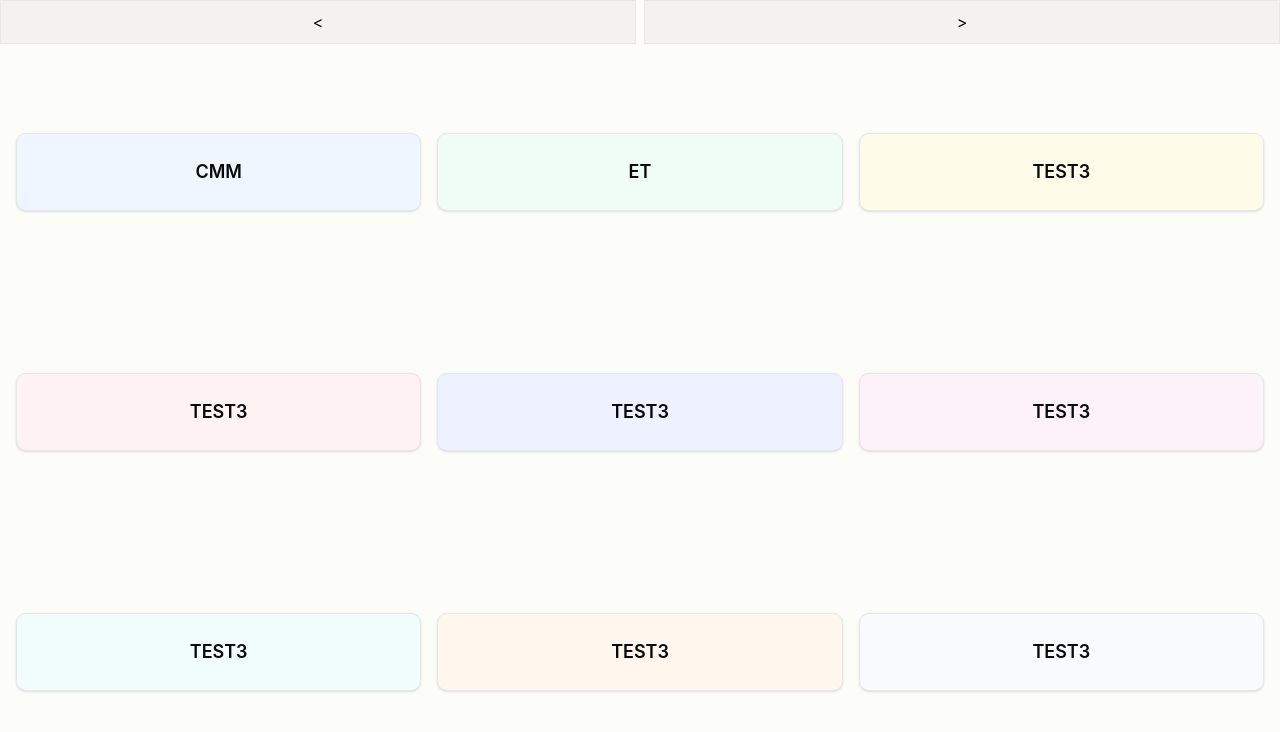
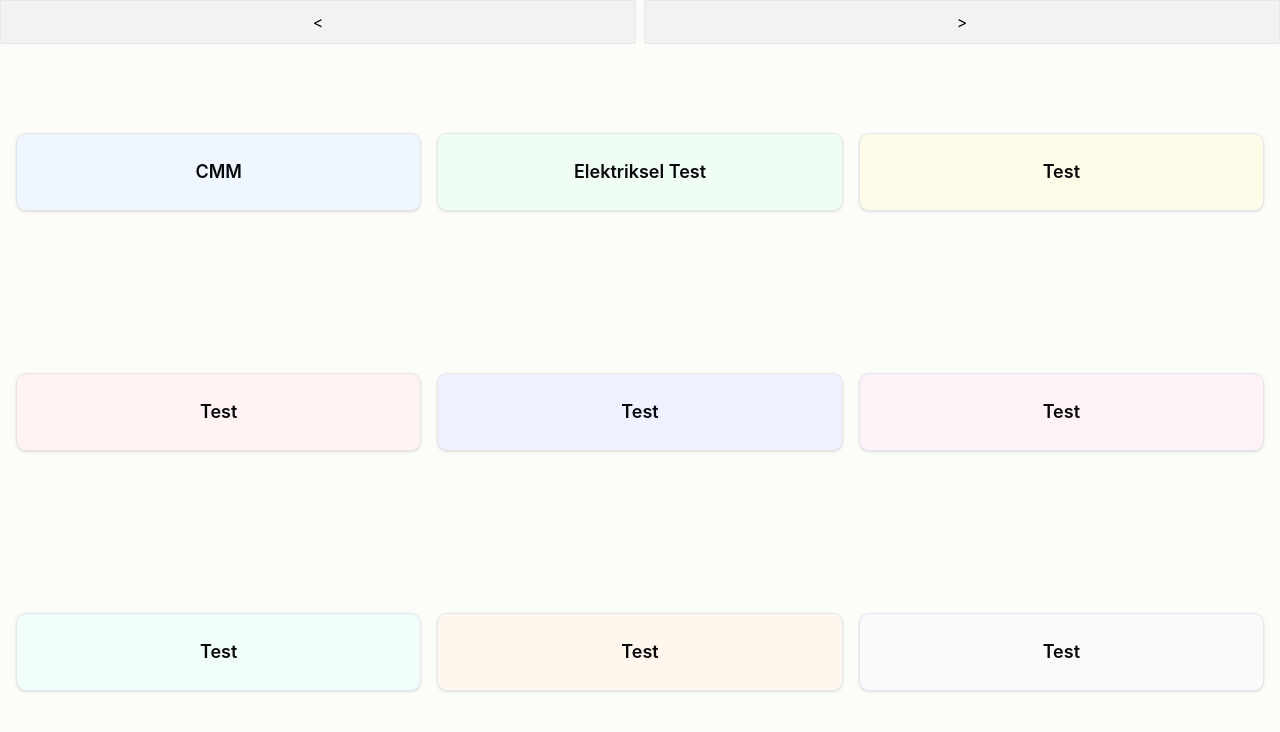
Before and after one commit to begumhandan/codegen, a React (Vite) app in the folder frontend/: page /anasayfa in a window 1280 px wide. Shown: the top 732 px of the page. Built offline with nearby package versions, Linux system fonts and the light colour scheme.

Commit message:
anasayfaya buton eklendi

```diff
--- a/frontend/src/components/anasayfa.tsx
+++ b/frontend/src/components/anasayfa.tsx
@@ -1,70 +1,61 @@
+import { LinkButton } from "./anasayfabutton";
+
 export function Anasayfa() {
+  const buttons = [
+    {
+      href: "/cmm",
+      title: "CMM",
+      bgColor: "bg-blue-50",
+    },
+    {
+      href: "/elektriksel_test",
+      title: "Elektriksel Test",
+      bgColor: "bg-green-50",
+    },
+    {
+      href: "/sayfa3",
+      title: "Test",
+      bgColor: "bg-yellow-50",
+    },
+    {
+      href: "/sayfa4",
+      title: "Test",
+      bgColor: "bg-red-50",
+    },
+    {
+      href: "/sayfa5",
+      title: "Test",
+      bgColor: "bg-indigo-50",
+    },
+    {
+      href: "/sayfa6",
+      title: "Test",
+      bgColor: "bg-pink-50",
+    },
+    {
+      href: "/sayfa7",
+      title: "Test",
+      bgColor: "bg-teal-50",
+    },
+    {
+      href: "/sayfa8",
+      title: "Test",
+      bgColor: "bg-orange-50",
+    },
+    {
+      href: "/sayfa9",
+      title: "Test",
+      bgColor: "bg-gray-50",
+    },
+  ];
+
   return (
     <div className="justify-center w-full h-[calc(100vh-64px)] flex items-center p-4">
       <div className="w-full max-w-7xl h-full max-h-screen flex items-center justify-center">
-        <div className="grid grid-cols-3 gap-4 h-full w-full items-center">
-          {/* 1. Kutu */}
-          <div className="bg-blue-50 rounded-lg shadow-sm border border-gray-200 p-6 hover:shadow-md transition-shadow cursor-pointer flex flex-col items-center justify-center">
-            <a href="/cmm">
-              <h3 className="text-lg font-semibold text-center">CMM</h3>
-            </a>
-          </div>
-
-          {/* 2. Kutu */}
-          <div className="bg-green-50 rounded-lg shadow-sm border border-gray-200 p-6 hover:shadow-md transition-shadow cursor-pointer flex flex-col items-center justify-center">
-            <a href="/elektriksel_test">
-              <h3 className="text-lg font-semibold text-center">ET</h3>
-            </a>
-          </div>
-
-          {/* 3. Kutu */}
-          <div className="bg-yellow-50 rounded-lg shadow-sm border border-gray-200 p-6 hover:shadow-md transition-shadow cursor-pointer flex flex-col items-center justify-center">
-            <a href="/sayfa3">
-              <h3 className="text-lg font-semibold text-center">TEST3</h3>
-            </a>
-          </div>
-
-          {/* 4. Kutu */}
-          <div className="bg-red-50 rounded-lg shadow-sm border border-gray-200 p-6 hover:shadow-md transition-shadow cursor-pointer flex flex-col items-center justify-center">
-            <a href="/sayfa4">
-              <h3 className="text-lg font-semibold text-center">TEST3</h3>
-            </a>
-          </div>
-
-          {/* 5. Kutu */}
-          <div className="bg-indigo-50 rounded-lg shadow-sm border border-gray-200 p-6 hover:shadow-md transition-shadow cursor-pointer flex flex-col items-center justify-center">
-            <a href="/sayfa5">
-              <h3 className="text-lg font-semibold text-center">TEST3 </h3>
-            </a>
-          </div>
-
-          {/* 6. Kutu */}
-          <div className="bg-pink-50 rounded-lg shadow-sm border border-gray-200 p-6 hover:shadow-md transition-shadow cursor-pointer flex flex-col items-center justify-center">
-            <a href="/sayfa6">
-              <h3 className="text-lg font-semibold text-center">TEST3</h3>
-            </a>
-          </div>
-
-          {/* 7. Kutu */}
-          <div className="bg-teal-50 rounded-lg shadow-sm border border-gray-200 p-6 hover:shadow-md transition-shadow cursor-pointer flex flex-col items-center justify-center">
-            <a href="/sayfa7">
-              <h3 className="text-lg font-semibold text-center">TEST3</h3>
-            </a>
-          </div>
-
-          {/* 8. Kutu */}
-          <div className="bg-orange-50 rounded-lg shadow-sm border border-gray-200 p-6 hover:shadow-md transition-shadow cursor-pointer flex flex-col items-center justify-center">
-            <a href="/sayfa8">
-              <h3 className="text-lg font-semibold text-center">TEST3</h3>
-            </a>
-          </div>
-
-          {/* 9. Kutu */}
-          <div className="bg-gray-50 rounded-lg shadow-sm border border-gray-200 p-6 hover:shadow-md transition-shadow cursor-pointer flex flex-col items-center justify-center">
-            <a href="/sayfa9">
-              <h3 className="text-lg font-semibold text-center">TEST3</h3>
-            </a>
-          </div>
+        <div className="grid grid-cols-1 sm:grid-cols-2 md:grid-cols-3 lg:grid-cols-3 gap-4 h-full w-full items-center">
+          {buttons.map((button, index) => (
+            <LinkButton key={index} href={button.href} title={button.title} bgColor={button.bgColor} />
+          ))}
         </div>
       </div>
     </div>
```
